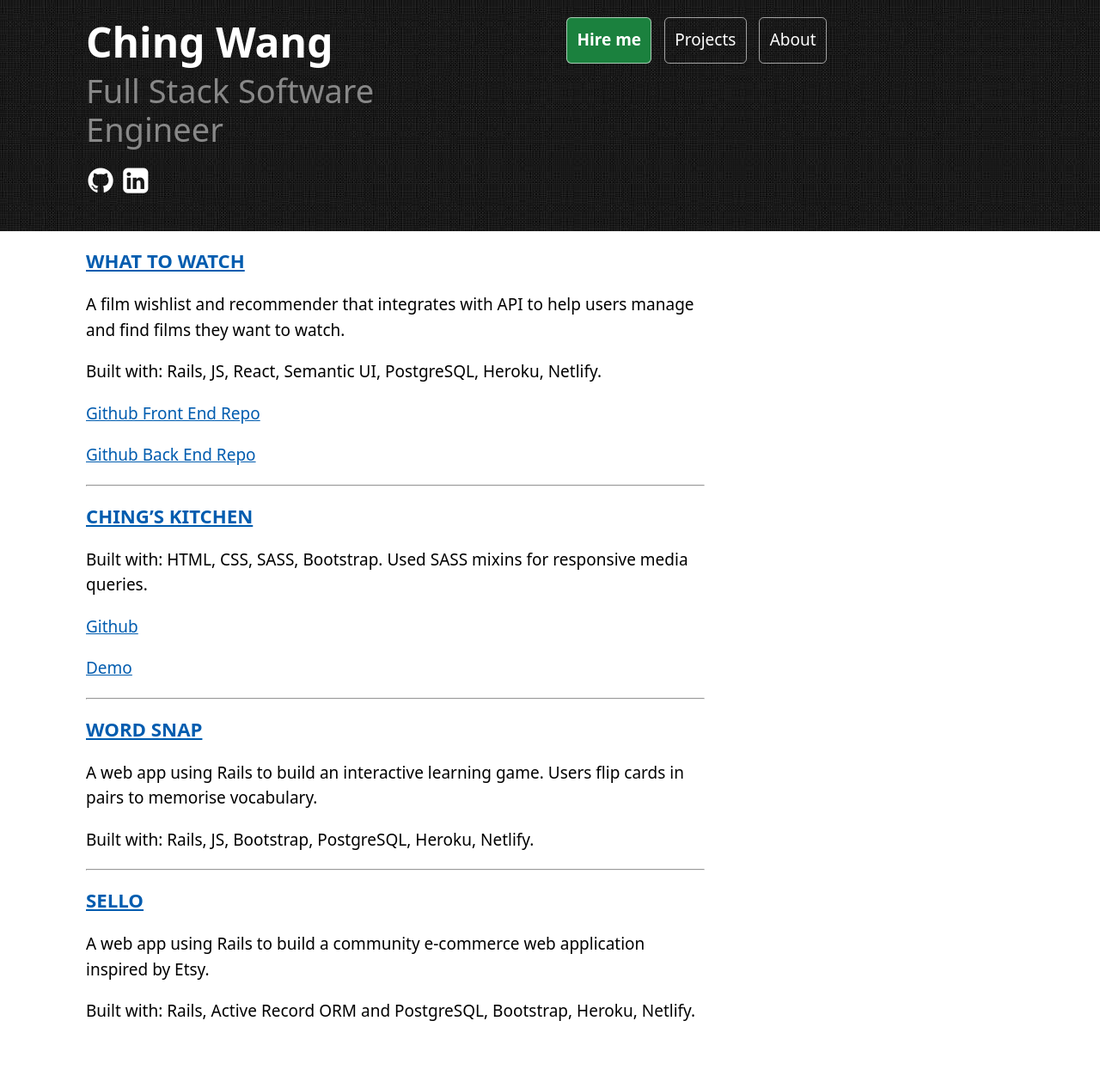
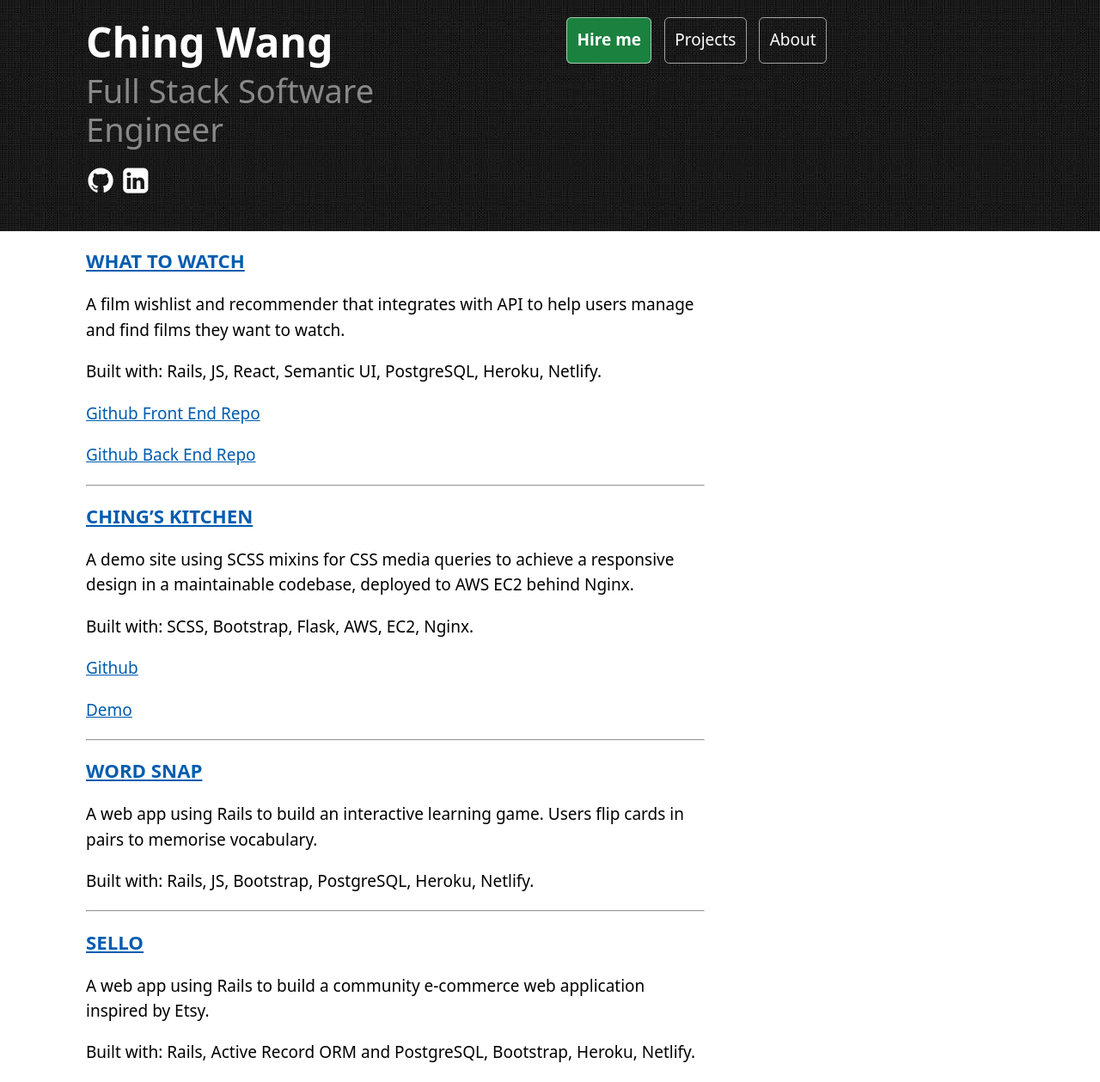
Before and after one commit to ching-wang/ching-wang.io, a Jekyll site: the page built from assets/projects.markdown, in a window 1280 px wide. Shown: the whole page at 86% size. Built offline with Jekyll 4.4.1, drawn with Linux system fonts in a browser that asks for light colours; before the commit the page ends 1210 px from its top, so only the background shows below that.

Commit message:
update the demo link for ching's kicthen

```diff
--- a/assets/projects.markdown
+++ b/assets/projects.markdown
@@ -18,11 +18,14 @@ Built with: Rails, JS, React, Semantic UI, PostgreSQL, Heroku, Netlify.
 
 ### [CHING'S KITCHEN](http://chings-kitchen.ching-wang.io/)
 
-Built with: HTML, CSS, SASS, Bootstrap. Used SASS mixins for responsive media queries.
+A demo site using SCSS mixins for CSS media queries to achieve a responsive
+design in a maintainable codebase, deployed to AWS EC2 behind Nginx.
+
+Built with: SCSS, Bootstrap, Flask, AWS, EC2, Nginx.
 
 [Github](https://github.com/ching-wang/chings-kitchen)
 
-[Demo](https://youtu.be/j8fGVVJlzxM)
+[Demo](https://youtu.be/cUMYWU7MLKA)
 
 ---
 
```
